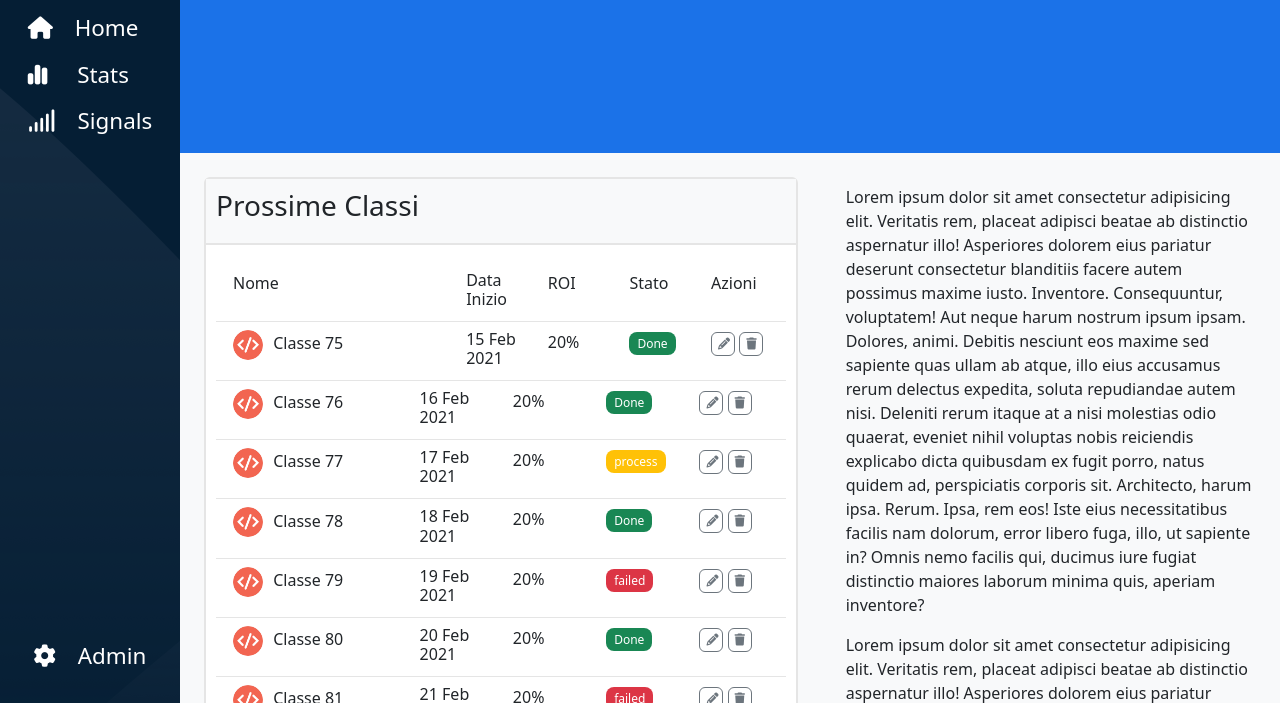
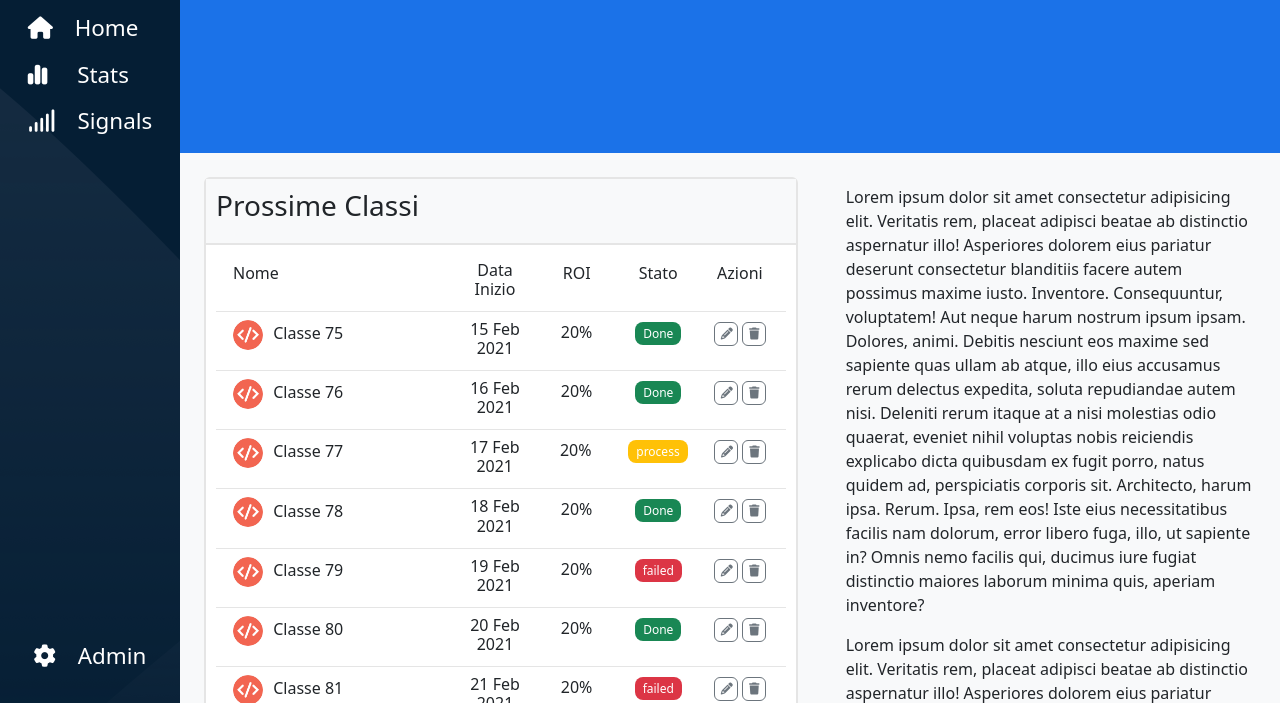
Before and after one commit to AntonioRoccoGit/html-css-bootstrap-dashboard, a plain HTML site: page index.htm in a window 1280 px wide. Shown: the part 97-800 px from the top of the page. Drawn offline with nearby package versions, Linux system fonts and the light colour scheme.

Commit message:
first table done

```diff
--- a/css/style.css
+++ b/css/style.css
@@ -121,7 +121,7 @@ input.search-bar {
 }
 
 .ul-card {
-    padding: 10px;
+    padding: 0px 10px 20px;
 }
 
 .ms_body-card h3 {
@@ -133,6 +133,10 @@ input.search-bar {
 .li-card {
     border-bottom: 1px solid var(--body-card-border);
     padding: 8px 5px 10px;
+}
+
+.li-card .col {
+    text-align: center;
 }
 
 .li-card h4 {
--- a/index.htm
+++ b/index.htm
@@ -161,22 +161,22 @@
                                             <li class="li-card">
                                                 <div class="container-fluid">
                                                     <div class="row">
-                                                        <div class="col">
+                                                        <div class="col-5">
                                                             <img class="card-img" src="img/class-avatar.jpg" alt="">
                                                             <h4>Classe 76</h4>
                                                         </div>
-                                                        <div class="col-2 d-none d-md-block">
+                                                        <div class="col d-none d-md-block">
                                                             <h4>16 Feb 2021</h4>
                                                         </div>
-                                                        <div class="col-2 d-none d-md-block">
+                                                        <div class="col d-none d-md-block">
                                                             <h4>20%</h4>
                                                         </div>
-                                                        <div class="col-2">
+                                                        <div class="col">
                                                             <span class="label-card done">
                                                                 Done
                                                             </span>
                                                         </div>
-                                                        <div class="col-2">
+                                                        <div class="col">
                                                             <button class="card-action"><i
                                                                     class="fa-solid fa-pencil"></i></button>
 
@@ -189,22 +189,22 @@
                                             <li class="li-card">
                                                 <div class="container-fluid">
                                                     <div class="row">
-                                                        <div class="col">
+                                                        <div class="col-5">
                                                             <img class="card-img" src="img/class-avatar.jpg" alt="">
                                                             <h4>Classe 77</h4>
                                                         </div>
-                                                        <div class="col-2 d-none d-md-block">
+                                                        <div class="col d-none d-md-block">
                                                             <h4>17 Feb 2021</h4>
                                                         </div>
-                                                        <div class="col-2 d-none d-md-block">
+                                                        <div class="col d-none d-md-block">
                                                             <h4>20%</h4>
                                                         </div>
-                                                        <div class="col-2">
+                                                        <div class="col">
                                                             <span class="label-card process">
                                                                 process
                                                             </span>
                                                         </div>
-                                                        <div class="col-2">
+                                                        <div class="col">
                                                             <button class="card-action"><i
                                                                     class="fa-solid fa-pencil"></i></button>
 
@@ -217,22 +217,22 @@
                                             <li class="li-card">
                                                 <div class="container-fluid">
                                                     <div class="row">
-                                                        <div class="col">
+                                                        <div class="col-5">
                                                             <img class="card-img" src="img/class-avatar.jpg" alt="">
                                                             <h4>Classe 78</h4>
                                                         </div>
-                                                        <div class="col-2 d-none d-md-block">
+                                                        <div class="col d-none d-md-block">
                                                             <h4>18 Feb 2021</h4>
                                                         </div>
-                                                        <div class="col-2 d-none d-md-block">
+                                                        <div class="col d-none d-md-block">
                                                             <h4>20%</h4>
                                                         </div>
-                                                        <div class="col-2">
+                                                        <div class="col">
                                                             <span class="label-card done">
                                                                 Done
                                                             </span>
                                                         </div>
-                                                        <div class="col-2">
+                                                        <div class="col">
                                                             <button class="card-action"><i
                                                                     class="fa-solid fa-pencil"></i></button>
 
@@ -245,22 +245,22 @@
                                             <li class="li-card">
                                                 <div class="container-fluid">
                                                     <div class="row">
-                                                        <div class="col">
+                                                        <div class="col-5">
                                                             <img class="card-img" src="img/class-avatar.jpg" alt="">
                                                             <h4>Classe 79</h4>
                                                         </div>
-                                                        <div class="col-2 d-none d-md-block">
+                                                        <div class="col d-none d-md-block">
                                                             <h4>19 Feb 2021</h4>
                                                         </div>
-                                                        <div class="col-2 d-none d-md-block">
+                                                        <div class="col d-none d-md-block">
                                                             <h4>20%</h4>
                                                         </div>
-                                                        <div class="col-2">
+                                                        <div class="col">
                                                             <span class="label-card failed">
                                                                 failed
                                                             </span>
                                                         </div>
-                                                        <div class="col-2">
+                                                        <div class="col">
                                                             <button class="card-action"><i
                                                                     class="fa-solid fa-pencil"></i></button>
 
@@ -273,22 +273,22 @@
                                             <li class="li-card">
                                                 <div class="container-fluid">
                                                     <div class="row">
-                                                        <div class="col">
+                                                        <div class="col-5">
                                                             <img class="card-img" src="img/class-avatar.jpg" alt="">
                                                             <h4>Classe 80</h4>
                                                         </div>
-                                                        <div class="col-2 d-none d-md-block">
+                                                        <div class="col d-none d-md-block">
                                                             <h4>20 Feb 2021</h4>
                                                         </div>
-                                                        <div class="col-2 d-none d-md-block">
+                                                        <div class="col d-none d-md-block">
                                                             <h4>20%</h4>
                                                         </div>
-                                                        <div class="col-2">
+                                                        <div class="col">
                                                             <span class="label-card done">
                                                                 Done
                                                             </span>
                                                         </div>
-                                                        <div class="col-2">
+                                                        <div class="col">
                                                             <button class="card-action"><i
                                                                     class="fa-solid fa-pencil"></i></button>
 
@@ -301,22 +301,22 @@
                                             <li class="li-card">
                                                 <div class="container-fluid">
                                                     <div class="row">
-                                                        <div class="col">
+                                                        <div class="col-5">
                                                             <img class="card-img" src="img/class-avatar.jpg" alt="">
                                                             <h4>Classe 81</h4>
                                                         </div>
-                                                        <div class="col-2 d-none d-md-block">
+                                                        <div class="col d-none d-md-block">
                                                             <h4>21 Feb 2021</h4>
                                                         </div>
-                                                        <div class="col-2 d-none d-md-block">
+                                                        <div class="col d-none d-md-block">
                                                             <h4>20%</h4>
                                                         </div>
-                                                        <div class="col-2">
+                                                        <div class="col">
                                                             <span class="label-card failed">
                                                                 failed
                                                             </span>
                                                         </div>
-                                                        <div class="col-2">
+                                                        <div class="col">
                                                             <button class="card-action"><i
                                                                     class="fa-solid fa-pencil"></i></button>
 
@@ -329,22 +329,22 @@
                                             <li class="li-card">
                                                 <div class="container-fluid">
                                                     <div class="row">
-                                                        <div class="col">
+                                                        <div class="col-5">
                                                             <img class="card-img" src="img/class-avatar.jpg" alt="">
                                                             <h4>Classe 82</h4>
                                                         </div>
-                                                        <div class="col-2 d-none d-md-block">
+                                                        <div class="col d-none d-md-block">
                                                             <h4>22 Feb 2021</h4>
                                                         </div>
-                                                        <div class="col-2 d-none d-md-block">
+                                                        <div class="col d-none d-md-block">
                                                             <h4>20%</h4>
                                                         </div>
-                                                        <div class="col-2">
+                                                        <div class="col">
                                                             <span class="label-card done">
                                                                 Done
                                                             </span>
                                                         </div>
-                                                        <div class="col-2">
+                                                        <div class="col">
                                                             <button class="card-action"><i
                                                                     class="fa-solid fa-pencil"></i></button>
 
```
